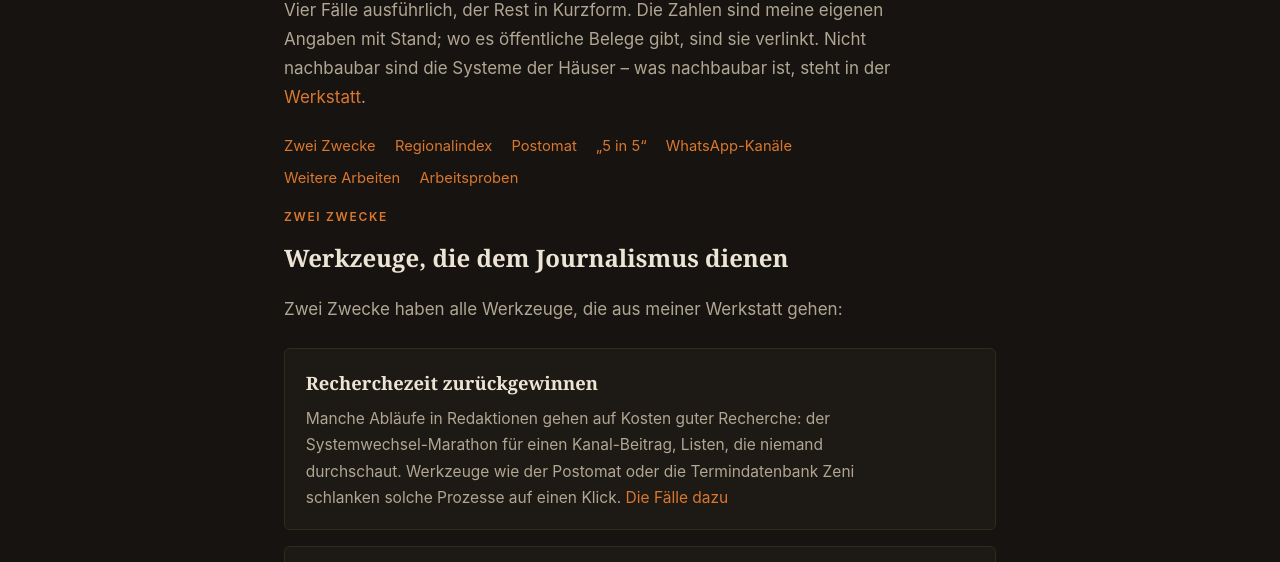
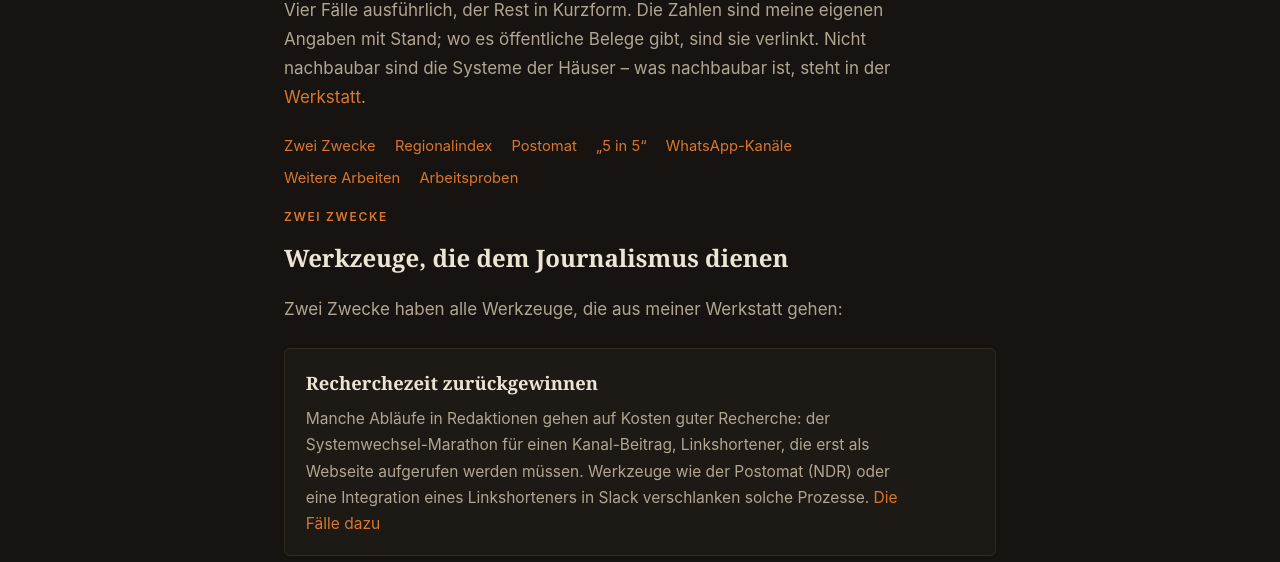
Before and after one commit to redaktionsschmiede/redaktionsschmiede.de, a plain HTML site: page arbeit/index.html in a window 1280 px wide. Shown: the part 232-794 px from the top of the page. Drawn offline with Linux system fonts and the light colour scheme.

Commit message:
Update tool description in index.html

```diff
--- a/arbeit/index.html
+++ b/arbeit/index.html
@@ -54,7 +54,7 @@
       <div class="tools">
         <article class="tool">
           <h3>Recherchezeit zurückgewinnen</h3>
-          <p>Manche Abläufe in Redaktionen gehen auf Kosten guter Recherche: der Systemwechsel-Marathon für einen Kanal-Beitrag, Listen, die niemand durchschaut. Werkzeuge wie der Postomat oder die Termindatenbank Zeni schlanken solche Prozesse auf einen Klick. <a href="#postomat">Die Fälle dazu</a></p>
+          <p>Manche Abläufe in Redaktionen gehen auf Kosten guter Recherche: der Systemwechsel-Marathon für einen Kanal-Beitrag, Linkshortener, die erst als Webseite aufgerufen werden müssen. Werkzeuge wie der Postomat (NDR) oder eine Integration eines Linkshorteners in Slack verschlanken solche Prozesse. <a href="#postomat">Die Fälle dazu</a></p>
         </article>
         <article class="tool">
           <h3>Strategien am Nutzer ausrichten</h3>
```
